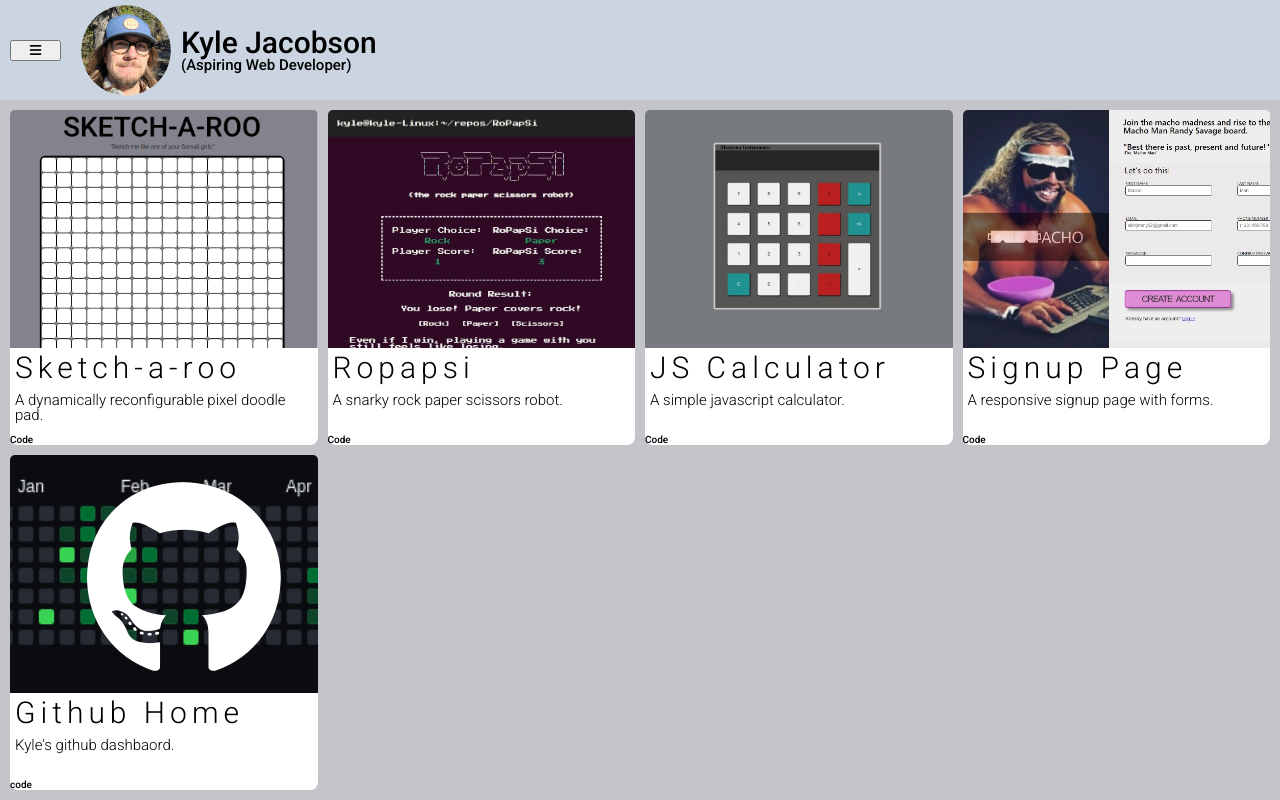
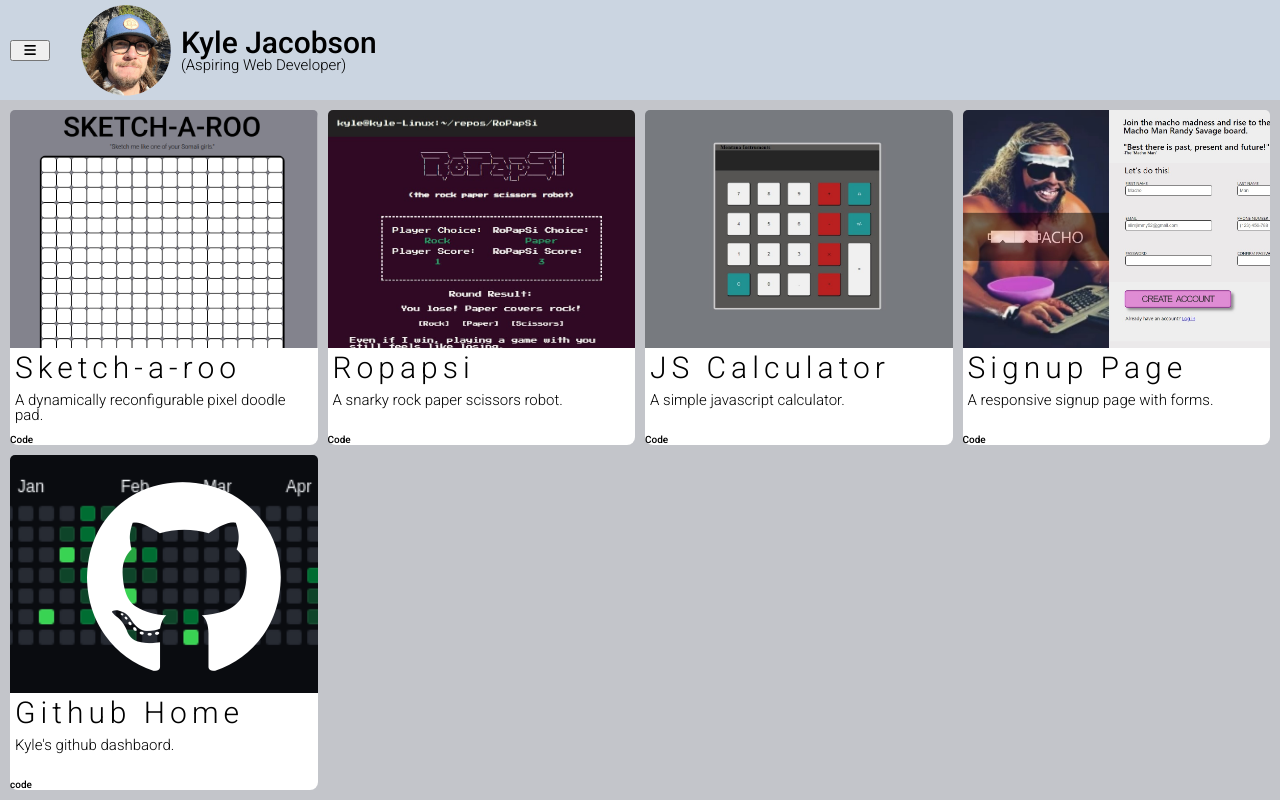
Before and after one commit to kjacobson351/dashboard, a plain HTML site: page index.html in a window 1280 px wide. Drawn offline with Linux system fonts and the light colour scheme.

Commit message:
fix header button size, chnge font weight in header

```diff
--- a/styles/style.css
+++ b/styles/style.css
@@ -175,10 +175,12 @@ body {
 .header h3 {
   font-size: 1.5rem;
   padding-left: 1rem;
+  font-weight: 5;
 }
 
 .header button {
   margin-left: 10px;
+  width: 40px;
 }
 
 .sidebar {
```
